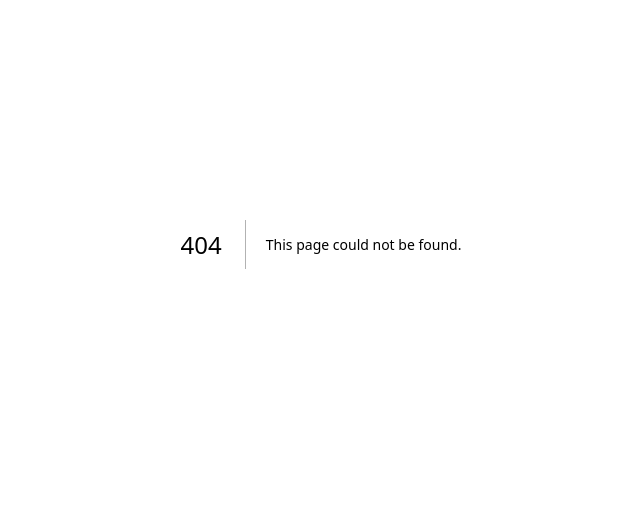
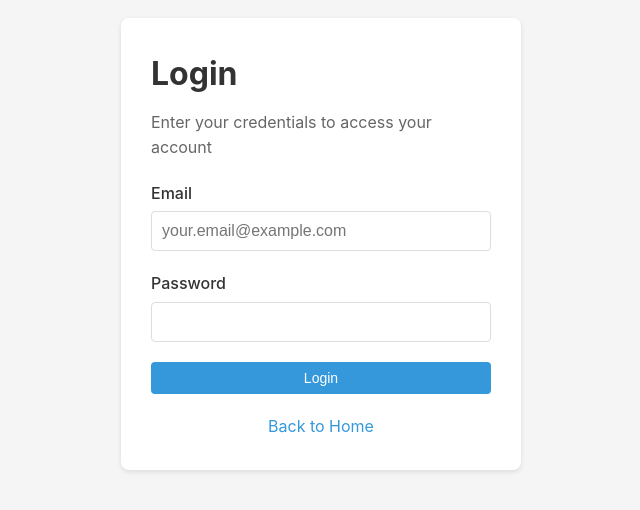
Before and after one commit to Ricar8o/social-media-microservices-app, a Next.js app in the folder frontend/social-media-app-frontend/: page /login in a window 1280 px wide. Before the commit this address had no page. Shown: the part 156-666 px from the top of the page, without its empty margins (319-959 px from the left). Built offline with nearby package versions, Linux system fonts and the light colour scheme.

Commit message:
feat: implement login and profile pages with user authentication flow

```diff
--- a/frontend/social-media-app-frontend/src/app/globals.css
+++ b/frontend/social-media-app-frontend/src/app/globals.css
@@ -211,7 +211,7 @@ body {
   margin-bottom: 5px;
 }
 
-.quote {
+.quote .biography-description {
   font-style: italic;
 }
 
--- /dev/null
+++ b/frontend/social-media-app-frontend/src/app/login/page.tsx
@@ -0,0 +1,81 @@
+"use client"
+
+import { useState } from "react"
+import { useRouter } from "next/navigation"
+import Link from "next/link"
+
+export default function LoginPage() {
+  const [isLoading, setIsLoading] = useState(false)
+  const [email, setEmail] = useState("")
+  const [password, setPassword] = useState("")
+  const [message, setMessage] = useState("")
+  const router = useRouter()
+
+  const handleLogin = async (e: any) => {
+    e.preventDefault()
+    setIsLoading(true)
+    setMessage("")
+
+    try {
+      // Simulate API call
+      const response = await fetch("https://jsonplaceholder.typicode.com/users/1")
+      const user = await response.json()
+
+      // Store user in localStorage
+      localStorage.setItem("user", JSON.stringify(user))
+
+      setMessage("Login successful!")
+      setTimeout(() => {
+        router.push("/profile")
+      }, 1000)
+    } catch (error) {
+      setMessage("Login failed. Please check your credentials and try again.")
+    } finally {
+      setIsLoading(false)
+    }
+  }
+
+  return (
+    <div className="login-container">
+      <div className="login-card">
+        <h1>Login</h1>
+        <p>Enter your credentials to access your account</p>
+
+        {message && <div className="message">{message}</div>}
+
+        <form onSubmit={handleLogin}>
+          <div className="form-group">
+            <label htmlFor="email">Email</label>
+            <input
+              id="email"
+              type="email"
+              placeholder="your.email@example.com"
+              value={email}
+              onChange={(e) => setEmail(e.target.value)}
+              required
+            />
+          </div>
+
+          <div className="form-group">
+            <label htmlFor="password">Password</label>
+            <input
+              id="password"
+              type="password"
+              value={password}
+              onChange={(e) => setPassword(e.target.value)}
+              required
+            />
+          </div>
+
+          <button type="submit" className="button full-width" disabled={isLoading}>
+            {isLoading ? "Logging in..." : "Login"}
+          </button>
+        </form>
+
+        <div className="back-link">
+          <Link href="/">Back to Home</Link>
+        </div>
+      </div>
+    </div>
+  )
+}
```
Also changed, not shown: frontend/social-media-app-frontend/src/app/profile/page.tsx (added, +89 -0 lines).
